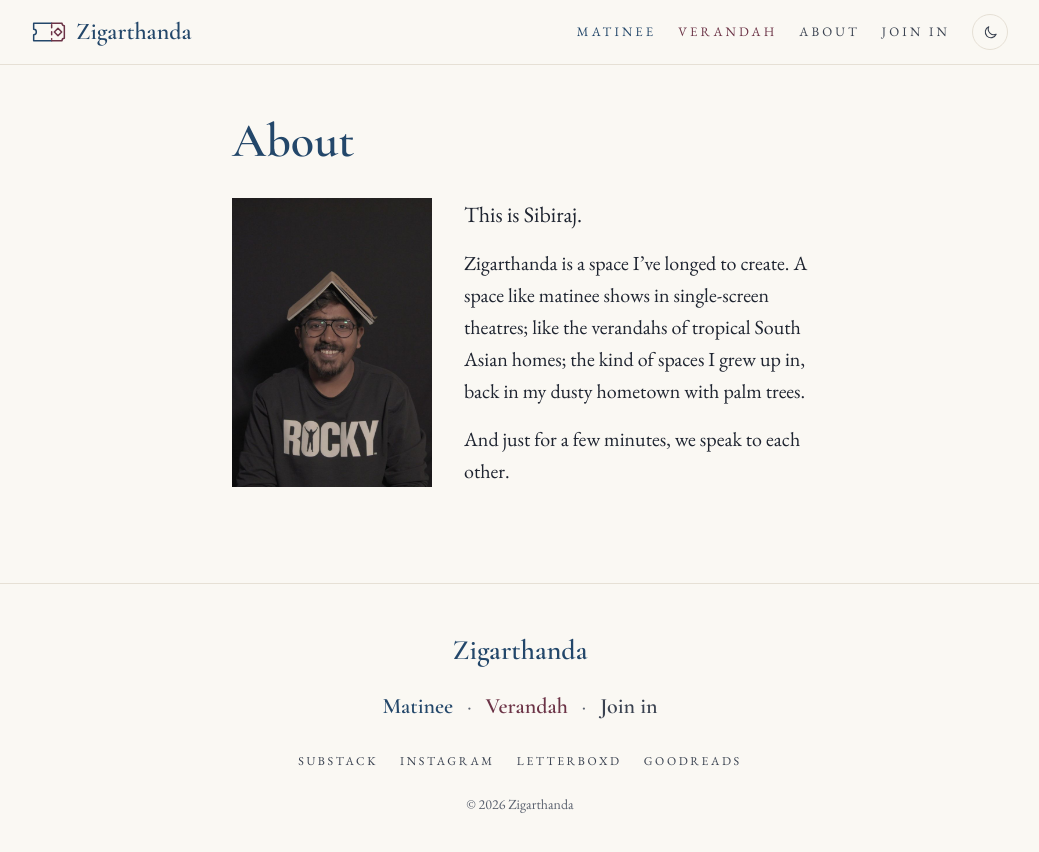
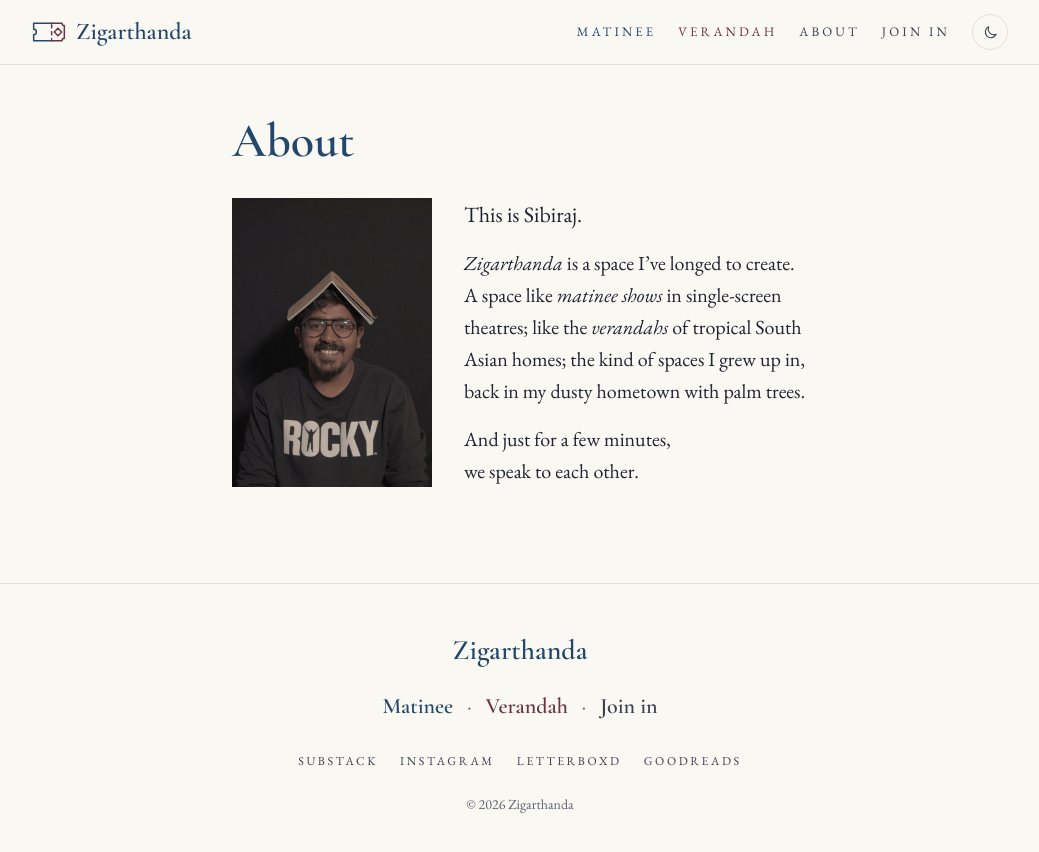
Before and after one commit to sibiusblack/zigarthanda, a Jekyll site: the page index.html, which Jekyll copies as it is, in a window 1280 px wide and 900 px high, scrolled down 2886 px. Shown: the top 852 px of the window, without its empty margins (120-1159 px from the left). Built offline with Jekyll 4.4.1, drawn with Linux system fonts in a browser that asks for light colours.

Commit message:
Revise about section text for clarity and emphasis

```diff
--- a/index.html
+++ b/index.html
@@ -160,8 +160,8 @@
         <figure class="portrait"><img src="assets/images/sibiraj.jpg" alt="Portrait of Sibiraj" loading="lazy" onerror="this.remove()"></figure>
         <div class="about-text">
           <p>This is Sibiraj.</p>
-          <p>Zigarthanda is a space I’ve longed to create. A space like matinee shows in single-screen theatres; like the verandahs of tropical South Asian homes; the kind of spaces I grew up in, back in my dusty hometown with palm trees.</p>
-         <p>And just for a few minutes, we speak to each other.</p>
+          <p><em>Zigarthanda</em> is a space I’ve longed to create. A space like <em>matinee shows</em> in single-screen theatres; like the <em>verandahs</em> of tropical South Asian homes; the kind of spaces I grew up in, back in my dusty hometown with palm trees.</p>
+         <p>And just for a few minutes, <br>we speak to each other.</p>
         </div>
       </div>
     </section>
```
